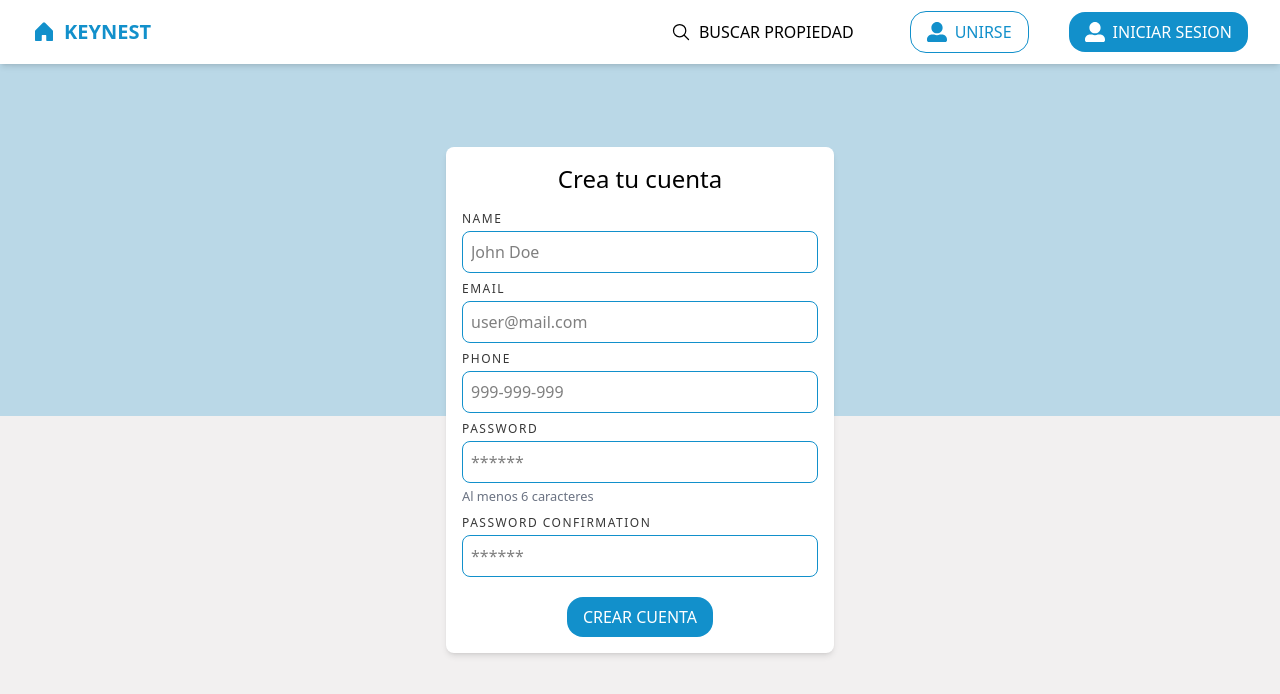
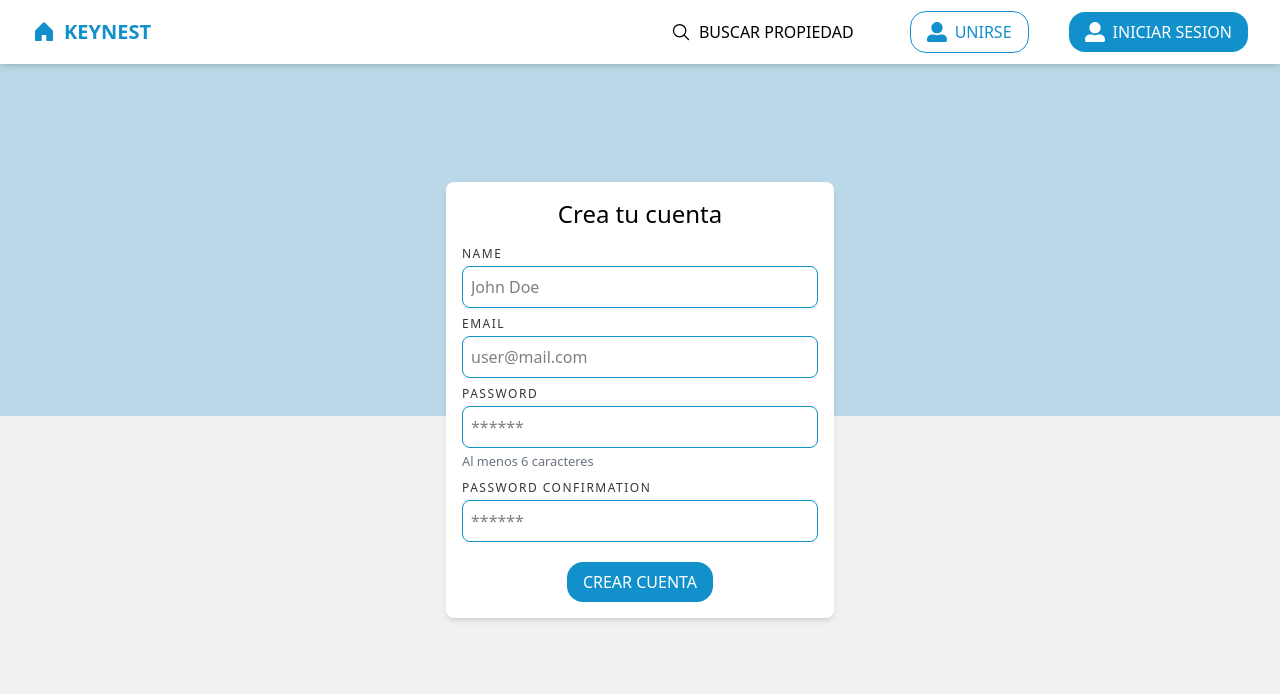
Before and after one commit to NunezGabriel/keynest, a Next.js app: page /aunth/register/landlord-register in a window 1280 px wide. Shown: the top 694 px of the page. Built offline with nearby package versions, Linux system fonts and the light colour scheme.

Commit message:
register flow 100 working

```diff
--- a/src/context/AuthContext.jsx
+++ b/src/context/AuthContext.jsx
@@ -53,10 +53,10 @@ export const AuthProvider = ({ children }) => {
   };
 
   // 📝 Register
+
   const register = async ({
     name,
     email,
-    phone,
     password,
     password_confirmation,
     role,
@@ -67,7 +67,6 @@ export const AuthProvider = ({ children }) => {
       body: JSON.stringify({
         name,
         email,
-        phone,
         password,
         password_confirmation,
         user_type: role, // Laravel espera "user_type"
--- a/src/views/aunth/LandLordForm.jsx
+++ b/src/views/aunth/LandLordForm.jsx
@@ -9,7 +9,6 @@ const LandlordForm = () => {
   const [form, setForm] = useState({
     name: "",
     email: "",
-    phone: "",
     password: "",
     confirm: "",
   });
@@ -29,7 +28,6 @@ const LandlordForm = () => {
     await register({
       name: form.name,
       email: form.email,
-      phone: form.phone,
       password: form.password,
       password_confirmation: form.confirm,
       role: "landlord",
@@ -74,20 +72,6 @@ const LandlordForm = () => {
 
             <div className="flex flex-col gap-1">
               <label className="text-xs text-[#373737] tracking-[1.5px]">
-                PHONE
-              </label>
-              <input
-                className="p-2 border border-[#1290cb] rounded-lg"
-                type="tel"
-                name="phone"
-                placeholder="999-999-999"
-                value={form.phone}
-                onChange={handleChange}
-              />
-            </div>
-
-            <div className="flex flex-col gap-1">
-              <label className="text-xs text-[#373737] tracking-[1.5px]">
                 PASSWORD
               </label>
               <input
@@ -118,7 +102,7 @@ const LandlordForm = () => {
             </div>
 
             <div className="mx-auto mt-3">
-              <UniversalButton text={"CREAR CUENTA"} />
+              <UniversalButton text={"CREAR CUENTA"} type="submit" />
             </div>
           </form>
         </div>
--- a/src/views/aunth/SeekerForm.jsx
+++ b/src/views/aunth/SeekerForm.jsx
@@ -4,12 +4,11 @@ import { useAuth } from "@/context/AuthContext";
 import { useState } from "react";
 import UniversalButton from "@/components/buttons/UniversalButton";
 
-const SeekerForm = () => {
+const LandlordForm = () => {
   const { register } = useAuth();
   const [form, setForm] = useState({
     name: "",
     email: "",
-    phone: "",
     password: "",
     confirm: "",
   });
@@ -29,7 +28,6 @@ const SeekerForm = () => {
     await register({
       name: form.name,
       email: form.email,
-      phone: form.phone,
       password: form.password,
       password_confirmation: form.confirm,
       role: "seeker",
@@ -68,20 +66,6 @@ const SeekerForm = () => {
                 name="email"
                 placeholder="user@mail.com"
                 value={form.email}
-                onChange={handleChange}
-              />
-            </div>
-
-            <div className="flex flex-col gap-1">
-              <label className="text-xs text-[#373737] tracking-[1.5px]">
-                PHONE
-              </label>
-              <input
-                className="p-2 border border-[#1290cb] rounded-lg"
-                type="tel"
-                name="phone"
-                placeholder="999-999-999"
-                value={form.phone}
                 onChange={handleChange}
               />
             </div>
@@ -127,4 +111,4 @@ const SeekerForm = () => {
   );
 };
 
-export default SeekerForm;
+export default LandlordForm;
```
